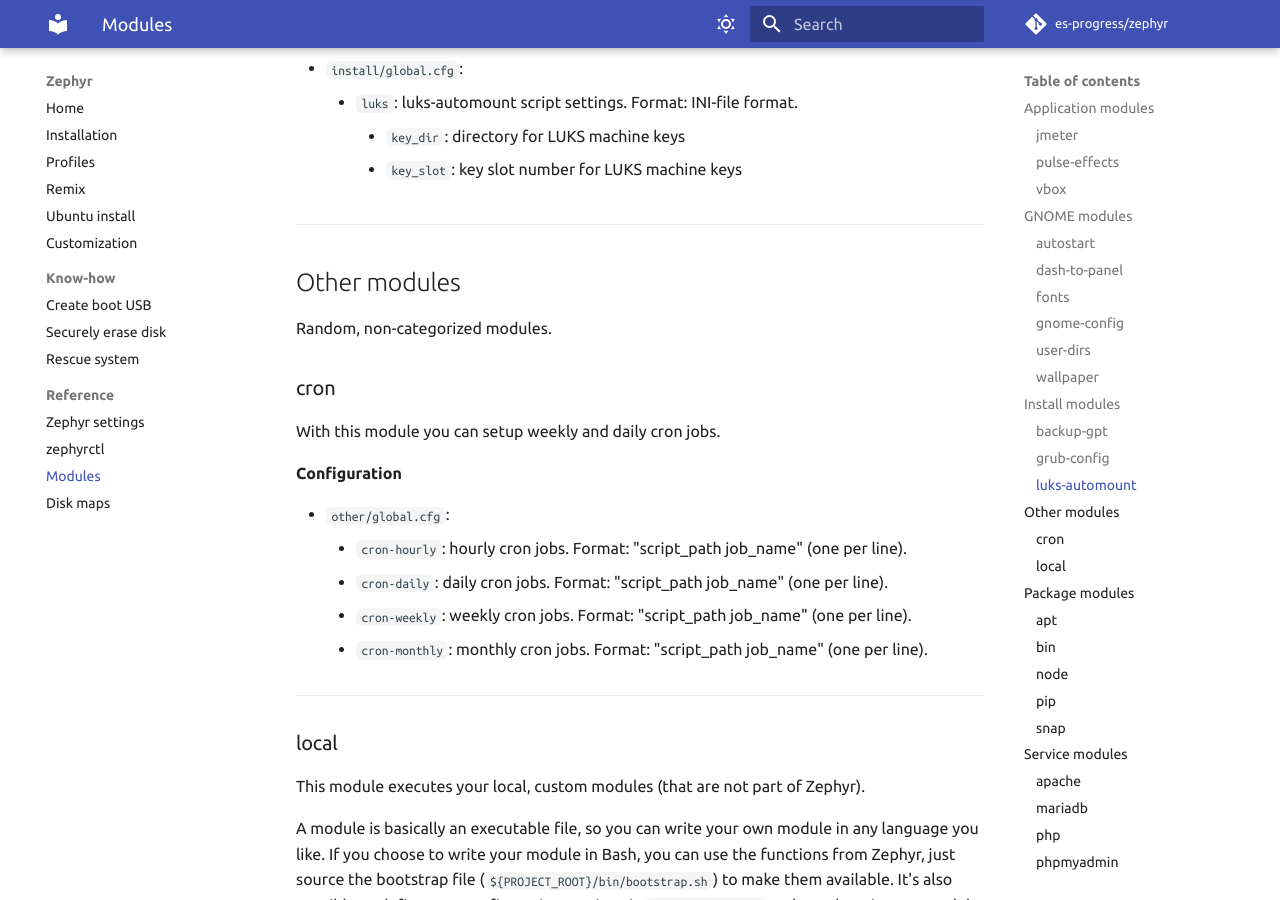
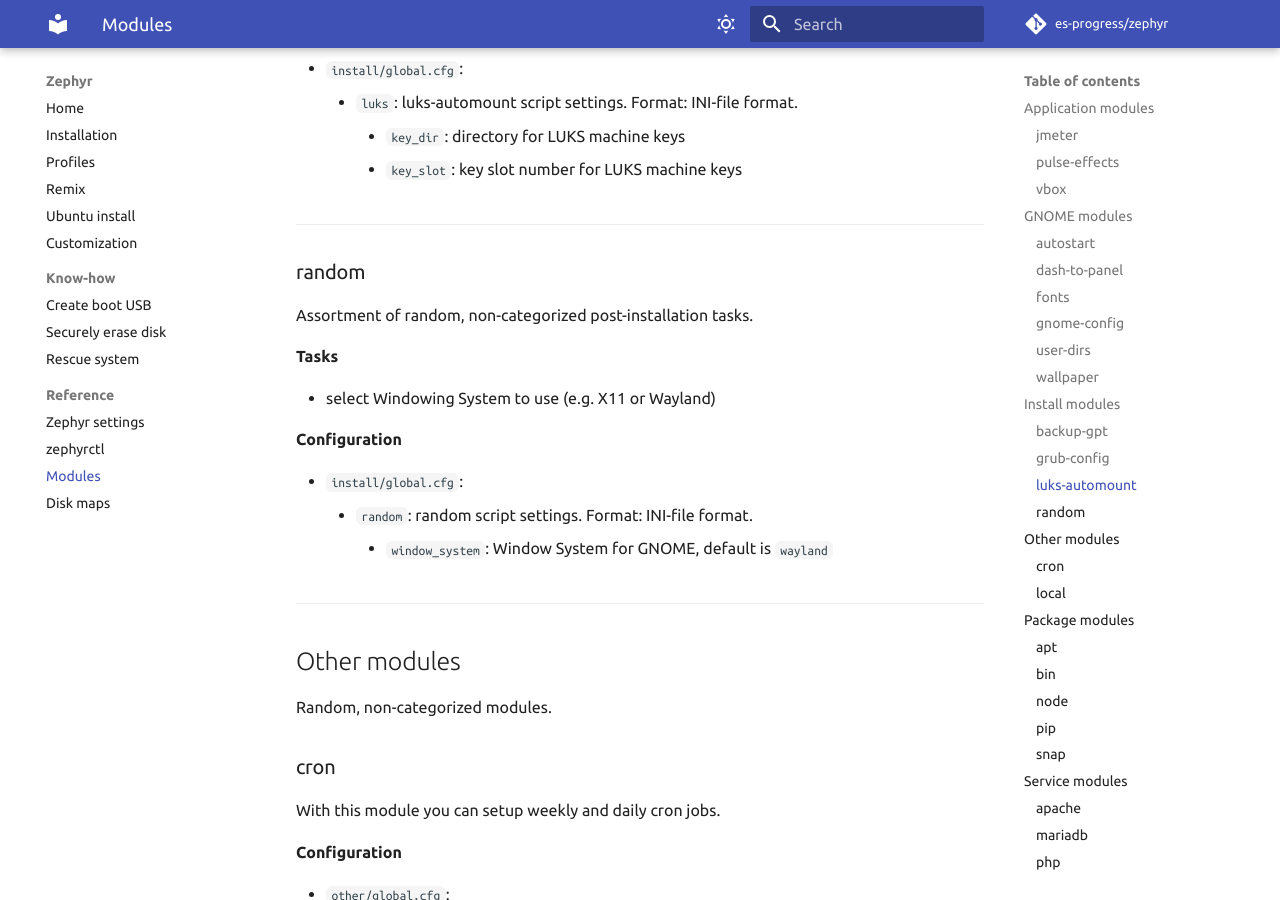
Before and after one commit to es-progress/zephyr, an MkDocs documentation site: the page built from docs/reference/modules.md, in a window 1280 px wide and 900 px high, scrolled down 5153 px. Built offline with MkDocs 1.6.1 and Material for MkDocs 9.7.7, drawn with Linux system fonts in a browser that asks for light colours; emoji names are drawn with the system emoji font; comment, search, counter and statistics services are not loaded.

Commit message:
zephyrctl/post-install: add task to set Window System

```diff
--- a/docs/reference/modules.md
+++ b/docs/reference/modules.md
@@ -199,6 +199,22 @@ You can configure `initramfs` also.
     - `luks`: luks-automount script settings. Format: INI-file format.
         - `key_dir`: directory for LUKS machine keys
         - `key_slot`: key slot number for LUKS machine keys
+
+---
+
+### random
+
+Assortment of random, non-categorized post-installation tasks.
+
+**Tasks**
+
+- select Windowing System to use (e.g. X11 or Wayland)
+
+**Configuration**
+
+- `install/global.cfg`:
+    - `random`: random script settings. Format: INI-file format.
+        - `window_system`: Window System for GNOME, default is `wayland`
 
 ---
 
```
Also changed, not shown: 2 other files.
